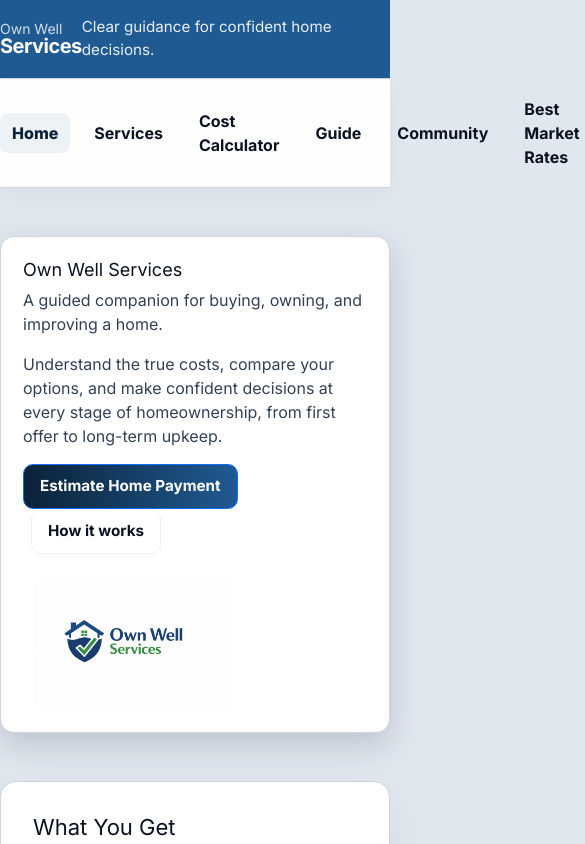
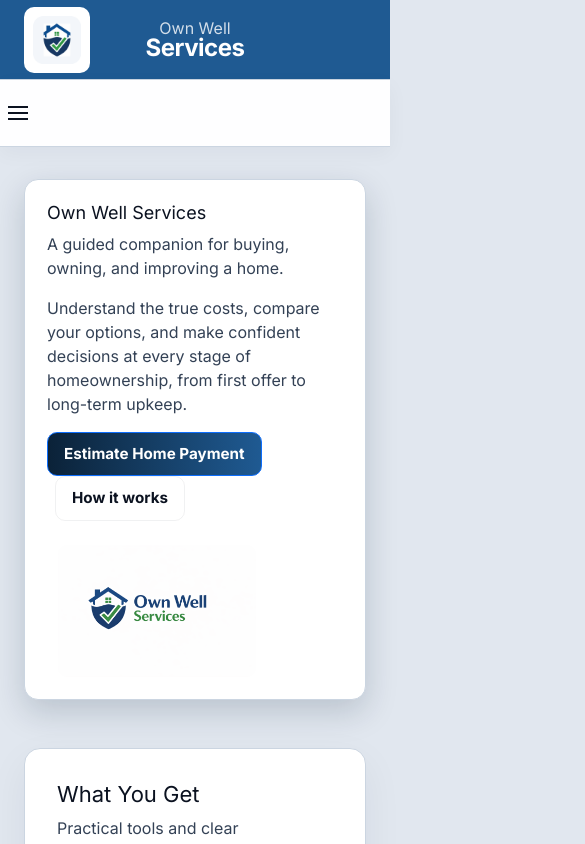
Before and after one commit to mikebabaian/HomeOwnership, a React (Vite) app: page / in a window 390 px wide. Shown: the top 844 px of the page, 585 px wide, since content can reach past the window. Built offline with nearby package versions, Linux system fonts and the light colour scheme.

Commit message:
Fix up mobile rendering

```diff
--- a/src/App.tsx
+++ b/src/App.tsx
@@ -1,4 +1,4 @@
-import React from 'react'
+import React, { useState } from 'react'
 import { Routes, Route, NavLink, Link } from 'react-router-dom'
 import LogoImg from './images/icon-rounded-512.png'
 import Home from './pages/Home'
@@ -9,6 +9,8 @@
 import MarketRates from './pages/MarketRates'
 
 export default function App() {
+  const [mobileMenuOpen, setMobileMenuOpen] = useState(false)
+
   return (
     <div>
       {/* Brand Bar - full width */}
@@ -30,13 +32,18 @@
       {/* Nav Bar - full width, sticky */}
       <div className="nav-bar">
         <div className="container nav-container">
-          <nav className="nav-left">
-            <NavLink className={({isActive}) => isActive ? 'nav-link active' : 'nav-link'} to="/">Home</NavLink>
-            <NavLink className={({isActive}) => isActive ? 'nav-link active' : 'nav-link'} to="/services">Services</NavLink>
-            <NavLink className={({isActive}) => isActive ? 'nav-link active' : 'nav-link'} to="/cost-calculator">Cost Calculator</NavLink>
-            <NavLink className={({isActive}) => isActive ? 'nav-link active' : 'nav-link'} to="/guide">Guide</NavLink>
-            <NavLink className={({isActive}) => isActive ? 'nav-link active' : 'nav-link'} to="/community">Community</NavLink>
-            <NavLink className={({isActive}) => isActive ? 'nav-link active' : 'nav-link'} to="/best-market-mortgage-rates">Best Market Rates</NavLink>
+          <button className="hamburger" onClick={() => setMobileMenuOpen(!mobileMenuOpen)} aria-label="Toggle menu">
+            <span></span>
+            <span></span>
+            <span></span>
+          </button>
+          <nav className={`nav-left ${mobileMenuOpen ? 'open' : ''}`}>
+            <NavLink className={({isActive}) => isActive ? 'nav-link active' : 'nav-link'} to="/" onClick={() => setMobileMenuOpen(false)}>Home</NavLink>
+            <NavLink className={({isActive}) => isActive ? 'nav-link active' : 'nav-link'} to="/services" onClick={() => setMobileMenuOpen(false)}>Services</NavLink>
+            <NavLink className={({isActive}) => isActive ? 'nav-link active' : 'nav-link'} to="/cost-calculator" onClick={() => setMobileMenuOpen(false)}>Cost Calculator</NavLink>
+            <NavLink className={({isActive}) => isActive ? 'nav-link active' : 'nav-link'} to="/guide" onClick={() => setMobileMenuOpen(false)}>Guide</NavLink>
+            <NavLink className={({isActive}) => isActive ? 'nav-link active' : 'nav-link'} to="/community" onClick={() => setMobileMenuOpen(false)}>Community</NavLink>
+            <NavLink className={({isActive}) => isActive ? 'nav-link active' : 'nav-link'} to="/best-market-mortgage-rates" onClick={() => setMobileMenuOpen(false)}>Best Market Rates</NavLink>
           </nav>
           <div className="nav-actions">
             <Link className="btn btn-primary" to="/cost-calculator">Open Calculator</Link>
--- a/src/styles/global.css
+++ b/src/styles/global.css
@@ -72,6 +72,11 @@
 .nav-container { display:flex; align-items:center; justify-content:space-between; padding:10px 0 }
 .nav-left { display:flex; gap:12px; align-items:center }
 .nav-actions { display:flex; align-items:center }
+
+.hamburger { display: none; flex-direction: column; background: none; border: none; cursor: pointer; padding: 8px; }
+.hamburger span { width: 20px; height: 2px; background: var(--text-primary); margin: 2px 0; transition: 0.3s; }
+
+.nav-left.open { display: flex; flex-direction: column; position: absolute; top: 100%; left: 0; right: 0; background: white; padding: 16px; box-shadow: 0 4px 8px rgba(0,0,0,0.1); gap: 8px; }
 
 .brand { display:flex; align-items:center; gap:12px }
 .brand .logo { display:none }
@@ -181,10 +186,25 @@
   .hero { flex-direction:column; align-items:flex-start; padding: 22px }
   .brand-badge img { width:48px; height:48px }
   .brand-inline .brand-badge img { width:56px; height:56px }
-  .brand-badge { display: none }
+  .brand-badge { display: block }
+  .brand-tagline { display: none }
+  .brand-container { justify-content: center; position: absolute; top: 0; bottom: 0; left: 0; right: 0; align-items: center; padding: 0; }
+  .brand-badge { position: absolute; left: 24px; top: 50%; transform: translateY(-50%); }
+  .brand-lockup { text-align: center; }
+  .brand-bar { min-height: 80px; position: relative; }
+  .brand-bar { padding: 10px 0; }
+  .brand-sub { font-size: 1rem; }
+  .brand-main { font-size: 1.5rem; }
+  .container { padding: 0 24px; }
   .hero-image { width:175px; max-width:90% }
   .hero-chat-image { width:200px; max-width:90% }
   .hero-illustration { order: 0 }
+
+  .hamburger { display: flex; }
+  .nav-left { display: none; }
+  .nav-left.open { display: flex; }
+  .nav-actions { display: none; }
+  .nav-container { padding: 16px 0; }
 }
 
 /* Footer */
```
